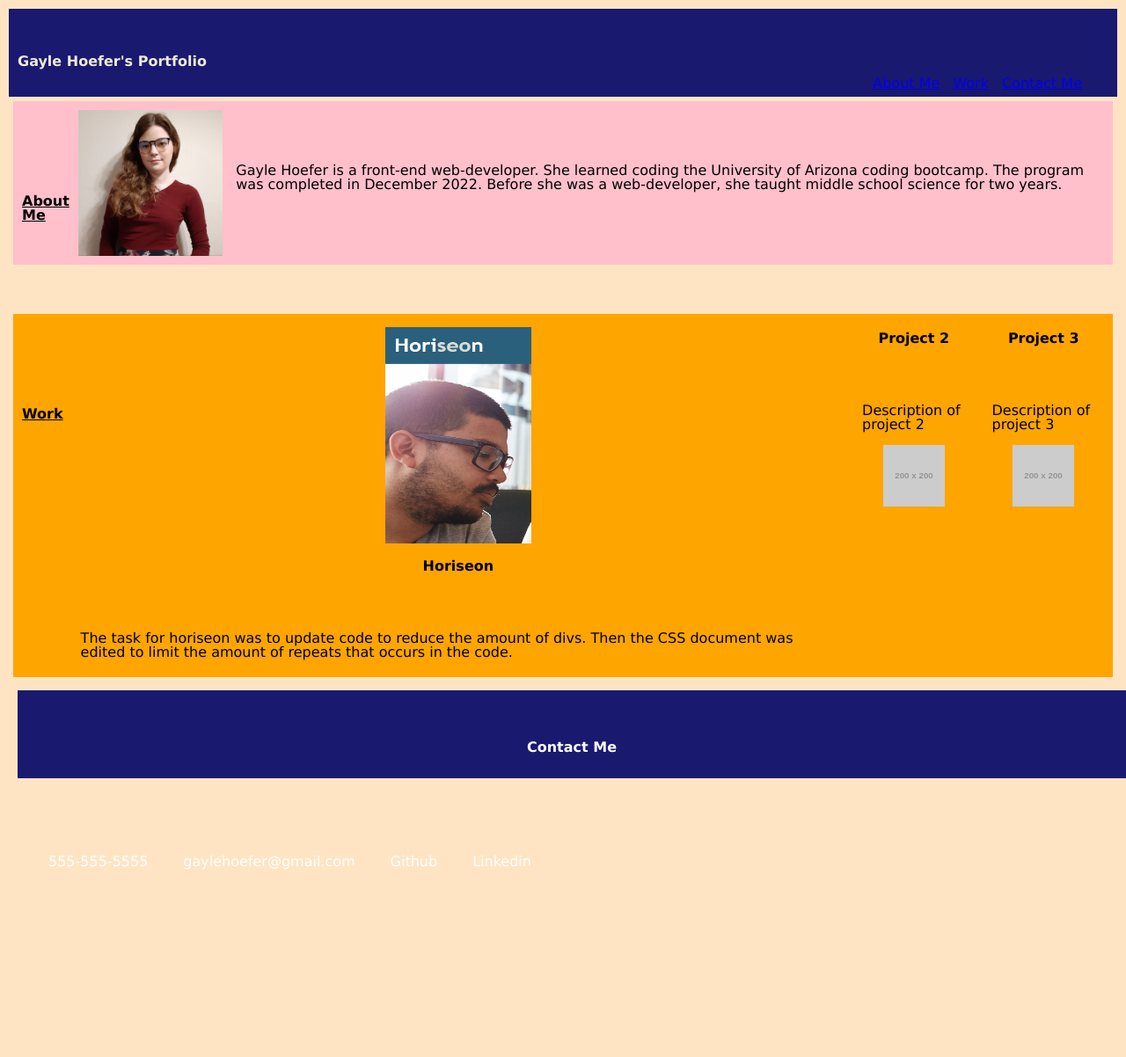
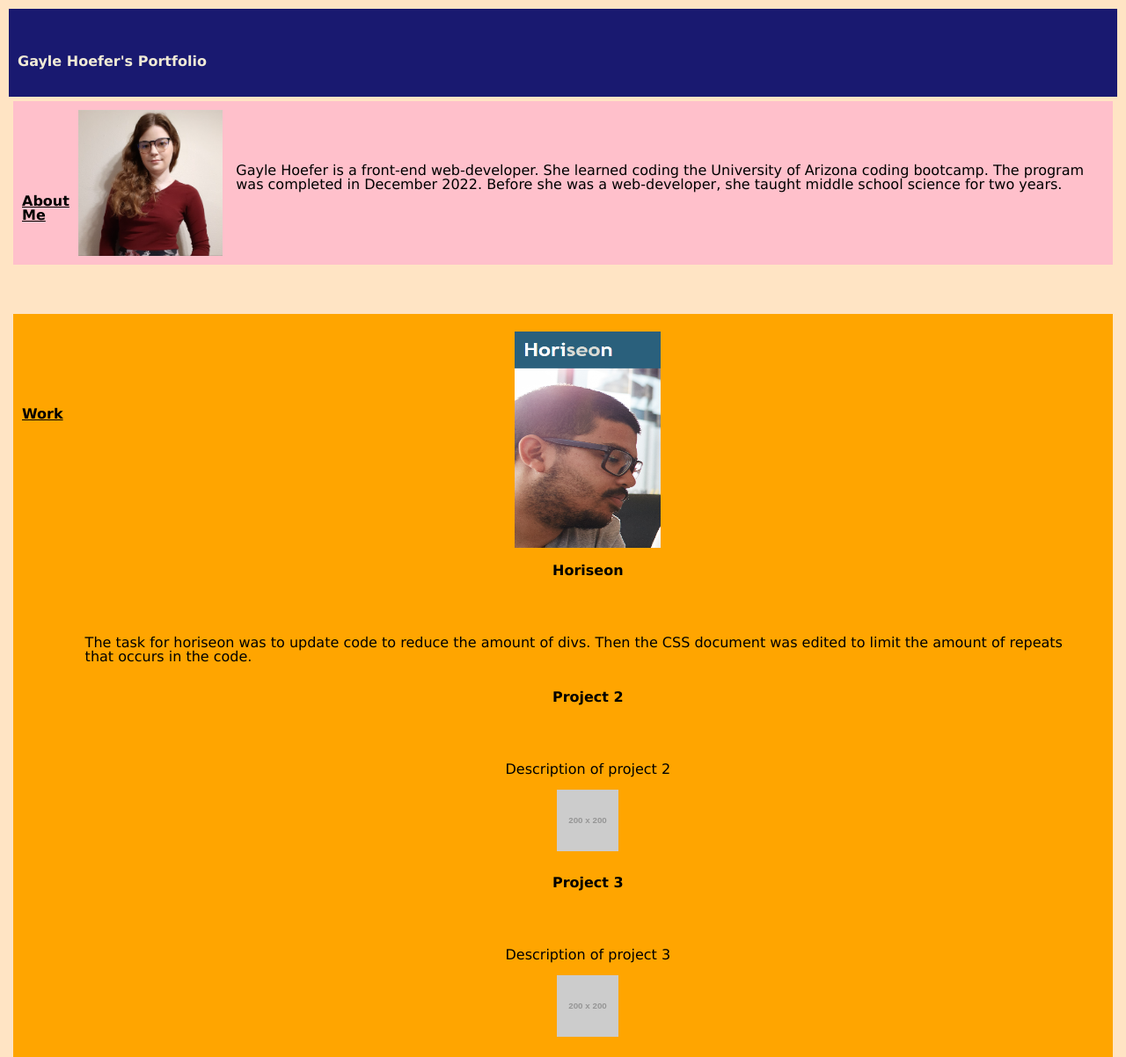
Before and after one commit to hoeferg/portfolio, a plain HTML site: page index.HTML in a window 1280 px wide. Shown: the top 1202 px of the page at 88% size. Before the commit the page ends 1060 px from the top, so only its background shows below. Drawn offline with Linux system fonts and the light colour scheme; placeholder pictures from the web are drawn by us.

Commit message:
fixed spacing for work but links dont work

```diff
--- a/assets/css/style.css
+++ b/assets/css/style.css
@@ -3,6 +3,7 @@
     padding: 5px;
     margin: 0;
     font-family: "Lucida Sans Unicode", "Lucida Grande", sans-serif;
+
     /* TO DO: Add styling componates to entire document */
 }
 body {
@@ -22,7 +23,7 @@ footer {
 
 header
 {
-    display:flex;
+    display:block;
     justify-content: space-between;
 
 }
@@ -35,22 +36,13 @@ nav {
     text-decoration: none;
 }
 
-nav ul{
-    color:white;
-    text-decoration: none;
-}
-
-ul {
-    display: flex;
-}
-
-li {
-    margin: 15px;
+ul{
+    color
 }
 
 main {
-    /* display: flex;
-    flex-wrap: wrap;*/
+    display: flex;
+    flex-wrap: wrap;
 }
 
 h2{
@@ -73,6 +65,7 @@ h3{
 #about-me p {
     text-align: left;
     margin-top:3.5em;
+    flex-wrap: wrap;
 }
 
 #portfolio-photo {
@@ -90,6 +83,9 @@ h3{
 #work p{
     text-align: left;
     margin-top:3.5em;
+    display: flex;
+    flex-wrap: wrap;
+    justify-content: center;
 }
 .project-1 p {
     text-align: left;
@@ -98,6 +94,7 @@ h3{
 
 .other-projects {
     flex-direction: row;
+    flex: 0 0 200px;
 }
 
 .other-projects img {
@@ -122,10 +119,12 @@ h3{
 }
 
 footer {
-    text-align: center;
+    text-align: left;
     display: flex;
+    flex-direction: row;
     margin: 10px;
     color: white;
     background-color: 191970;
     display: block;
+    align-items: row;
     }
--- a/index.HTML
+++ b/index.HTML
@@ -15,11 +15,11 @@
                 <nav>
                 <!-- Try to remove bullet point. May need ul -->
                     <ul>
-                        <li>
+
                             <a href="#about-me">About Me</a>
                             <a href="#work">Work</a>
                             <a href="#contact-me">Contact Me</a>
-                        </li>
+
                     </ul>
                 </nav>
         </header>
@@ -36,6 +36,7 @@
         <!-- Do not reorganize the sections -->
         <section id="work" class="content-child">
             <h2>Work</h2>
+            <div>
                 <section id="project-1">
                     <a href="assets/images/Horiseon.png">
                         <img id="horiseon-photo"
@@ -65,6 +66,7 @@
                         </div>
                     <img src="https://via.placeholder.com/200" alt="placeholder">
                 </section>
+                </div>
         </section>
 </section>
 
```
